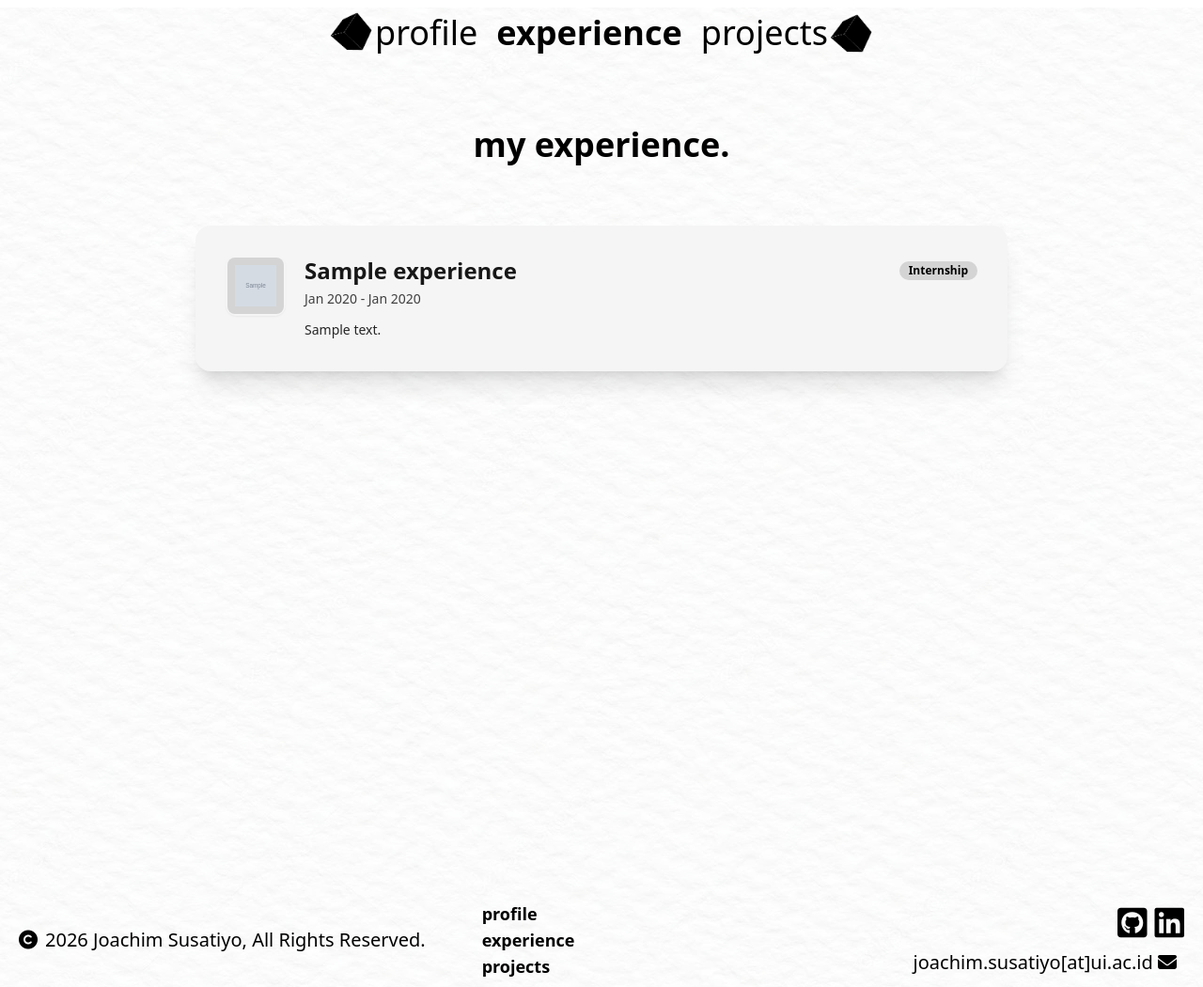
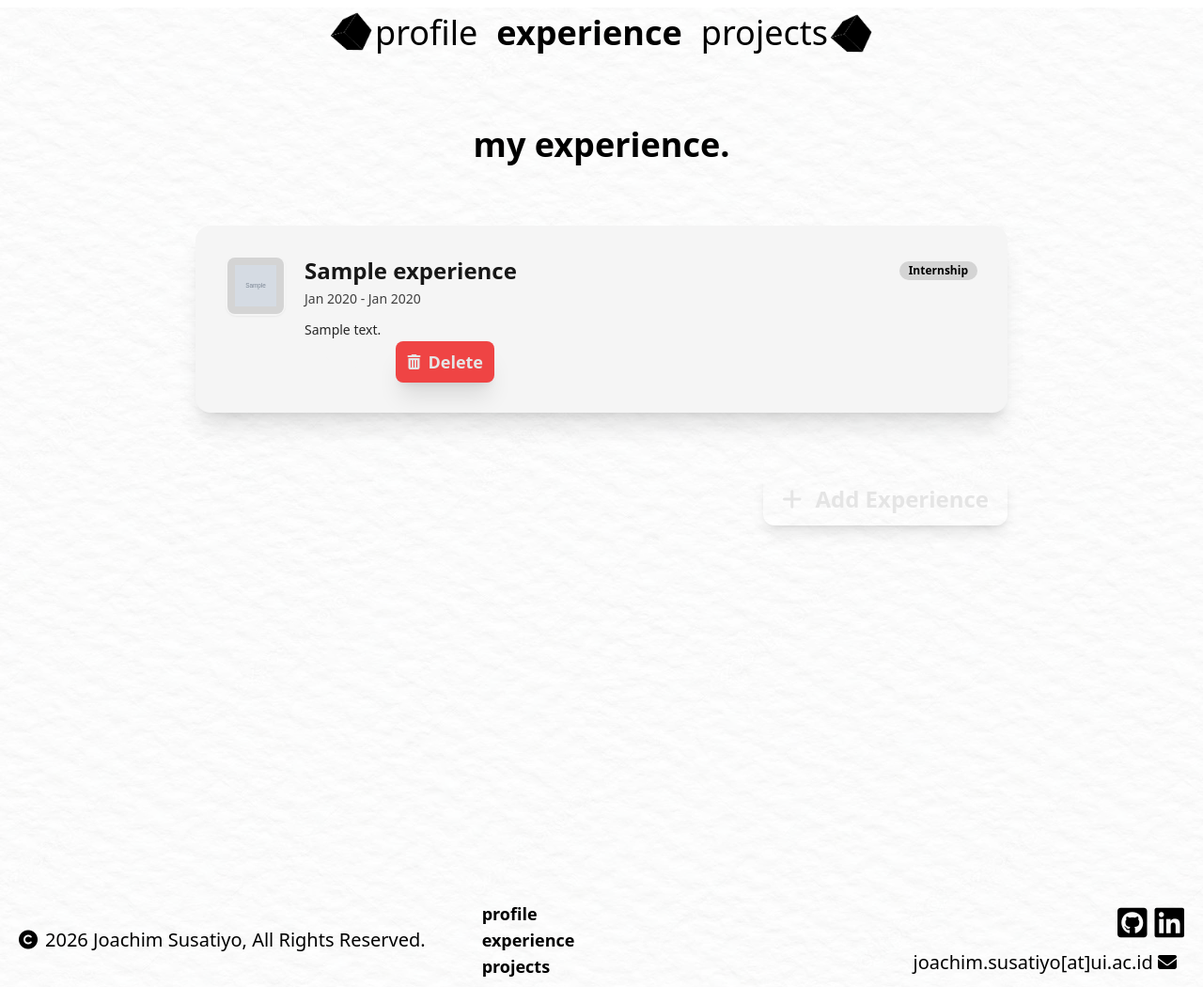
Before and after one commit to JocimSus/myportofolio, a Django app: page /experience/ in a window 1280 px wide. Shown: the whole page at 94% size. Run offline with Django 5.2, Linux system fonts and the light colour scheme; tables that the repository leaves empty hold one stand-in row (values such as "Sample post"); grey boxes marked "Sample" are stand-in pictures; some libraries are stand-ins or nearby versions; some web fonts are replaced.

Commit message:
feat: CRUD for experience

```diff
--- /dev/null
+++ b/apps/home/templates/home/components/experience_delete_modal.html
@@ -0,0 +1,64 @@
+<p>
+  <button type="button"
+          class="flex bg-red-500 py-2 px-3 rounded-lg items-center gap-2 shadow-xl hover:bg-red-700 transition-colors duration-300 ease-in-out w-fit cursor-pointer"
+          popovertarget="delete-experience-{{ experience.id }}">
+    <i class="hidden! md:inline! fa-solid fa-trash-can text-neutral-200"></i>
+    <span class="text-neutral-200 text-lg font-bold font-inter">Delete</span>
+  </button>
+</p>
+<dialog id="delete-experience-{{ experience.id }}"
+        popover="auto"
+        aria-modal="true"
+        aria-labelledby="delete-experience-title-{{ experience.id }}"
+        class="m-auto p-0 bg-transparent border-0 rounded-2xl shadow-2xl backdrop:bg-black/50 backdrop:backdrop-blur-sm max-w-md w-[calc(100%-2rem)]">
+  <div class="relative bg-neutral-100 rounded-2xl p-6 text-neutral-100 shadow-2xl">
+    <button type="button"
+            popovertarget="delete-experience-{{ experience.id }}"
+            popovertargetaction="hide"
+            aria-label="Close delete experience modal"
+            class="absolute top-4 right-4 flex items-center justify-center w-8 h-8 rounded-lg text-neutral-400 hover:bg-primary-100 hover:text-neutral-100 text-xl font-bold transition-colors cursor-pointer">
+      <i class="fa-solid fa-xmark"></i>
+    </button>
+    <div class="flex items-center gap-3 mb-3">
+      <div class="flex items-center justify-center w-10 h-10 rounded-full bg-primary-100">
+        <i class="fa-solid fa-triangle-exclamation text-lg text-white"></i>
+      </div>
+      <h2 id="delete-experience-title-{{ experience.id }}"
+          class="text-xl font-bold text-primary-100">
+        Delete Experience?
+      </h2>
+    </div>
+    <p class="text-sm text-black mb-6">
+      Are you sure you want to delete
+      <strong class="font-semibold text-primary-100">{{ experience.title }}</strong>?
+      This action cannot be undone.
+    </p>
+    <form method="post"
+          action="{% url 'home:delete_experience' experience.id %}">
+      {% csrf_token %}
+      <div class="mb-4">
+        <label for="password-delete-{{ experience.id }}"
+               class="block text-sm font-medium text-black mb-1">
+          Enter Admin Password
+        </label>
+        <input type="password"
+               id="password-delete-{{ experience.id }}"
+               name="password"
+               required
+               class="w-full px-3 py-2 border border-neutral-300 rounded-lg text-black focus:outline-none focus:ring-2 focus:ring-primary-100">
+      </div>
+      <div class="flex items-center justify-end gap-3 pt-2 border-t border-neutral-800">
+        <button type="button"
+                popovertarget="delete-experience-{{ experience.id }}"
+                popovertargetaction="hide"
+                class="px-4 py-2 text-sm font-semibold text-neutral-100 bg-secondary-100 rounded-lg hover:bg-secondary-300 transition-colors duration-300 ease-in-out shadow-md cursor-pointer">
+          Cancel
+        </button>
+        <button type="submit"
+                class="px-4 py-2 text-sm font-semibold text-neutral-100 bg-red-600 rounded-lg shadow-md hover:*:bg-red-800 transition-colors duration-300 ease-in-out cursor-pointer">
+          Delete
+        </button>
+      </div>
+    </form>
+  </div>
+</dialog>
--- a/apps/home/templates/home/experience.html
+++ b/apps/home/templates/home/experience.html
@@ -43,6 +43,15 @@
               </p>
               {% comment %} Description {% endcomment %}
               <p class="text-sm text-neutral-800 mt-3 leading-relaxed">{{ exp.description }}</p>
+              {% comment %} Action Buttons {% endcomment %}
+              <div class="flex items-center gap-2 mt-4 md:mt-0">
+                <a href="{% url 'home:update_experience' exp.pk %}"
+                   class="text-lg px-3 py-2 rounded-lg bg-secondary-100 text-neutral-100 font-semibold hover:bg-secondary-200 transition-all duration-300">
+                  <i class="fa-solid fa-pen"></i>
+                  <span class="ml-2">Edit</span>
+                </a>
+                {% include "home/components/experience_delete_modal.html" with experience=exp %}
+              </div>
             </div>
           </article>
         {% empty %}
@@ -50,5 +59,12 @@
         {% endfor %}
       </div>
     </section>
+    <div class="bottom-0 flex justify-end">
+      <a href="{% url 'home:create_experience' %}"
+         class="items-center px-5 py-3 rounded-xl text-neutral-200 text-2xl bg-secondary-300 hover:bg-secondary-500 shadow-lg hover:shadow-xl transition-all duration-300">
+        <i class="fa-solid fa-plus"></i>
+        <span class="ml-2 font-bold">Add Experience</span>
+      </a>
+    </div>
   </main>
 {% endblock %}
--- a/apps/home/urls.py
+++ b/apps/home/urls.py
@@ -8,6 +8,17 @@ urlpatterns = [
     path("", views.profile, name="profile"),
     # Experience
     path("experience/", views.experience, name="experience"),
+    path("experience/add/", views.create_experience, name="create_experience"),
+    path(
+        "experience/<uuid:experience_id>/edit/",
+        views.update_experience,
+        name="update_experience",
+    ),
+    path(
+        "experience/<uuid:experience_id>/delete/",
+        views.delete_experience,
+        name="delete_experience",
+    ),
     # Project
     path("projects/", views.projects, name="projects"),
     path("projects/add/", views.create_project, name="create_project"),
--- a/apps/home/views.py
+++ b/apps/home/views.py
@@ -4,7 +4,7 @@ from django.http import HttpRequest, HttpResponse
 from django.shortcuts import get_object_or_404, redirect, render
 
 from .decorators import require_password
-from .forms import ProjectForm
+from .forms import ExperienceForm, ProjectForm
 from .selectors import get_all_experiences_by_start_date, get_all_projects
 
 
@@ -41,6 +41,54 @@ def experience(req: HttpRequest) -> HttpResponse:
     }
 
     return render(req, "home/experience.html", ctx)
+
+
+@require_password
+def create_experience(req: HttpRequest) -> HttpResponse:
+    form = ExperienceForm(req.POST or None)
+
+    if req.method == "POST" and form.is_valid():
+        form.save()
+        messages.success(req, "Pengalaman baru berhasil ditambahkan!")
+        return redirect("home:experience")
+
+    ctx = {
+        "form": form,
+    }
+    return render(req, "home/experience_form.html", ctx)
+
+
+@require_password
+def update_experience(req: HttpRequest, experience_id: str) -> HttpResponse:
+    experience = get_object_or_404(
+        get_all_experiences_by_start_date(), pk=experience_id
+    )
+    form = ExperienceForm(req.POST or None, instance=experience)
+
+    if req.method == "POST" and form.is_valid():
+        form.save()
+        messages.success(req, "Pengalaman berhasil diperbarui!")
+        return redirect("home:experience")
+
+    ctx = {
+        "form": form,
+        "experience": experience,
+    }
+    return render(req, "home/experience_form.html", ctx)
+
+
+@require_password
+def delete_experience(req: HttpRequest, experience_id: str) -> HttpResponse:
+    experience = get_object_or_404(
+        get_all_experiences_by_start_date(), pk=experience_id
+    )
+
+    if req.method == "POST":
+        experience.delete()
+        messages.success(req, "Pengalaman berhasil dihapus!")
+        return redirect("home:experience")
+
+    return redirect("home:experience")
 
 
 # Project
--- a/apps/theme/static_src/src/styles.css
+++ b/apps/theme/static_src/src/styles.css
@@ -205,6 +205,7 @@ input[type="number"] {
 }
 
 .form-w-full div input,
-.form-w-full div textarea {
+.form-w-full div textarea,
+.form-w-full div select {
     @apply w-full bg-transparent px-4 py-2.5 border-none outline-none;
 }
```
Also changed, not shown: apps/home/templates/home/experience_form.html (added, +60 -0 lines).
